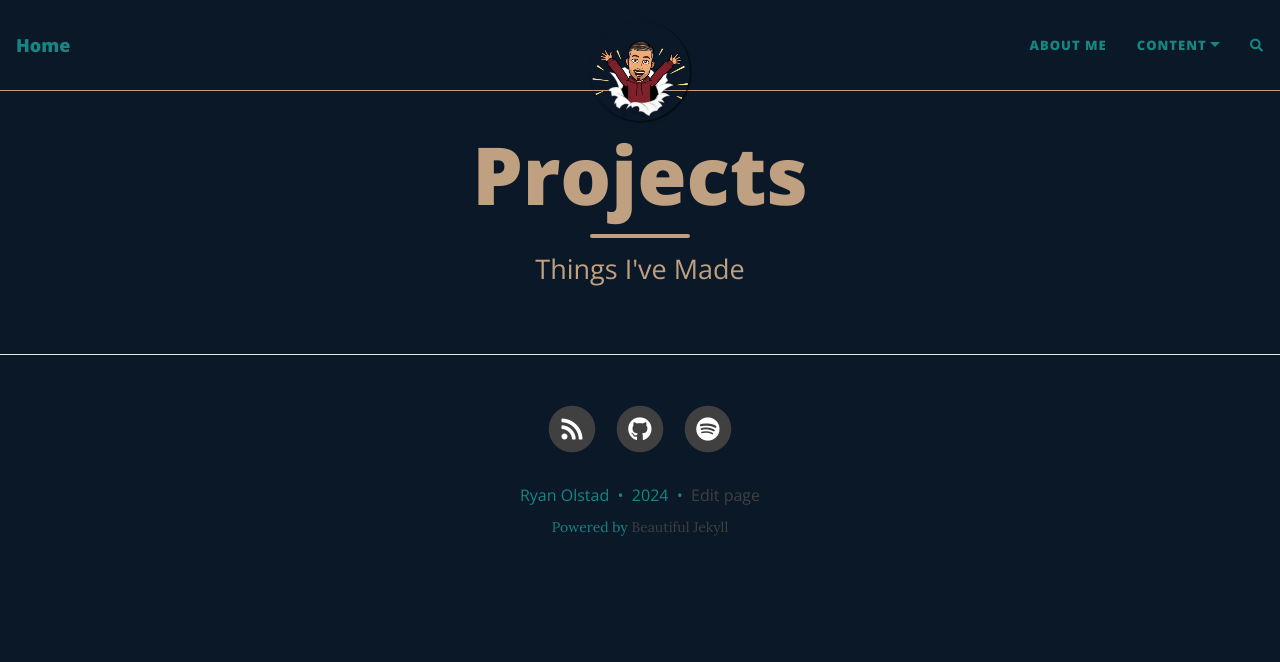
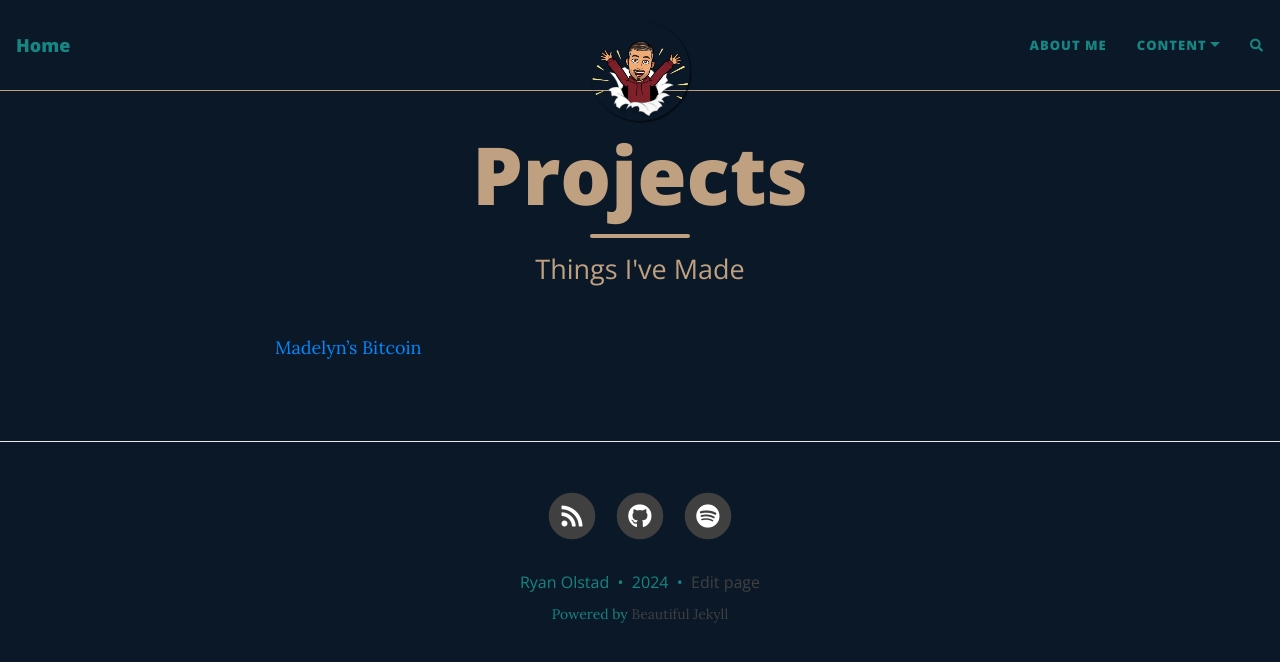
Before and after one commit to datslo/datslo.github.io, a Jekyll site: the page built from projects.md, in a window 1280 px wide. Shown: the top 662 px of the page. Built offline with Jekyll 4.4.1, drawn with Linux system fonts in a browser that asks for light colours; nearby versions of some CDN libraries; comment, search, counter and statistics services are not loaded.

Commit message:
Update projects.md

```diff
--- a/projects.md
+++ b/projects.md
@@ -3,3 +3,5 @@ layout: page
 title: Projects
 subtitle: Things I've Made
 ---
+
+<a href="/madelyn.md">Madelyn's Bitcoin</a>
```
